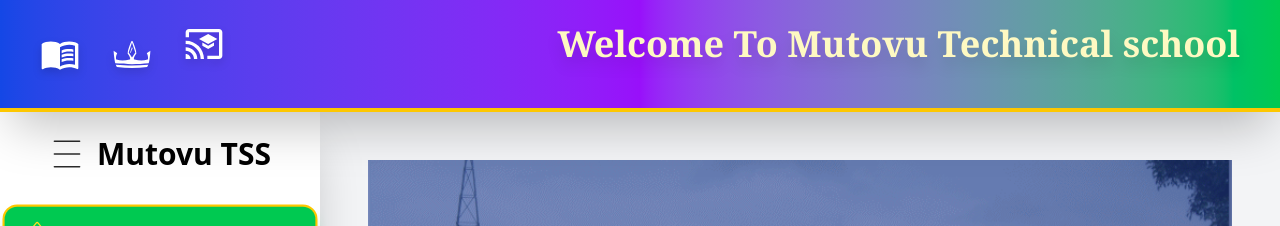
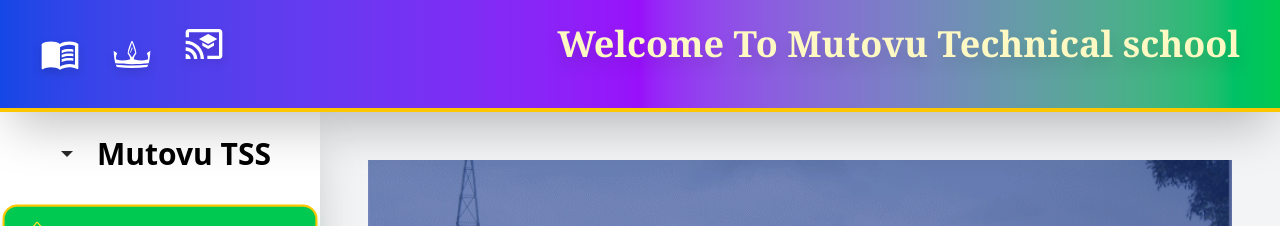
Before and after one commit to athanase12/mutovutss, a React (Vite) app: page / in a window 1280 px wide. Shown: the top 226 px of the page. Built offline with nearby package versions, Linux system fonts and the light colour scheme.

Commit message:
first commit

```diff
--- a/src/App.jsx
+++ b/src/App.jsx
@@ -18,6 +18,7 @@ import DailyActivities from "./pages/DailyActivities";
 import Timetable from "./pages/Timetable";
 import ClassNotes from "./pages/ClassNotes";
 // Icon Imports
+import { RiArrowDropDownFill } from "react-icons/ri";
 import { FcCalendar } from "react-icons/fc";
 import { VscRepoFetch } from "react-icons/vsc";
 import { CiMenuBurger, CiHome } from "react-icons/ci";
@@ -71,7 +72,7 @@ function App() {
                     {/* Menu Header with strong visual style */}
                     <h1 className="text-3xl font-extrabold mb-6 px-4 pb-3
                                    border-b-4 border-yellow-400 text-center flex items-center justify-center gap-3">
-                        <CiMenuBurger className="text-4xl animate-pulse" /> Mutovu TSS
+                        <RiArrowDropDownFill className="text-4xl animate-pulse" /> Mutovu TSS
                     </h1>
 
                     {/* Navigation Links (All using the defined interactive styles) */}
```
